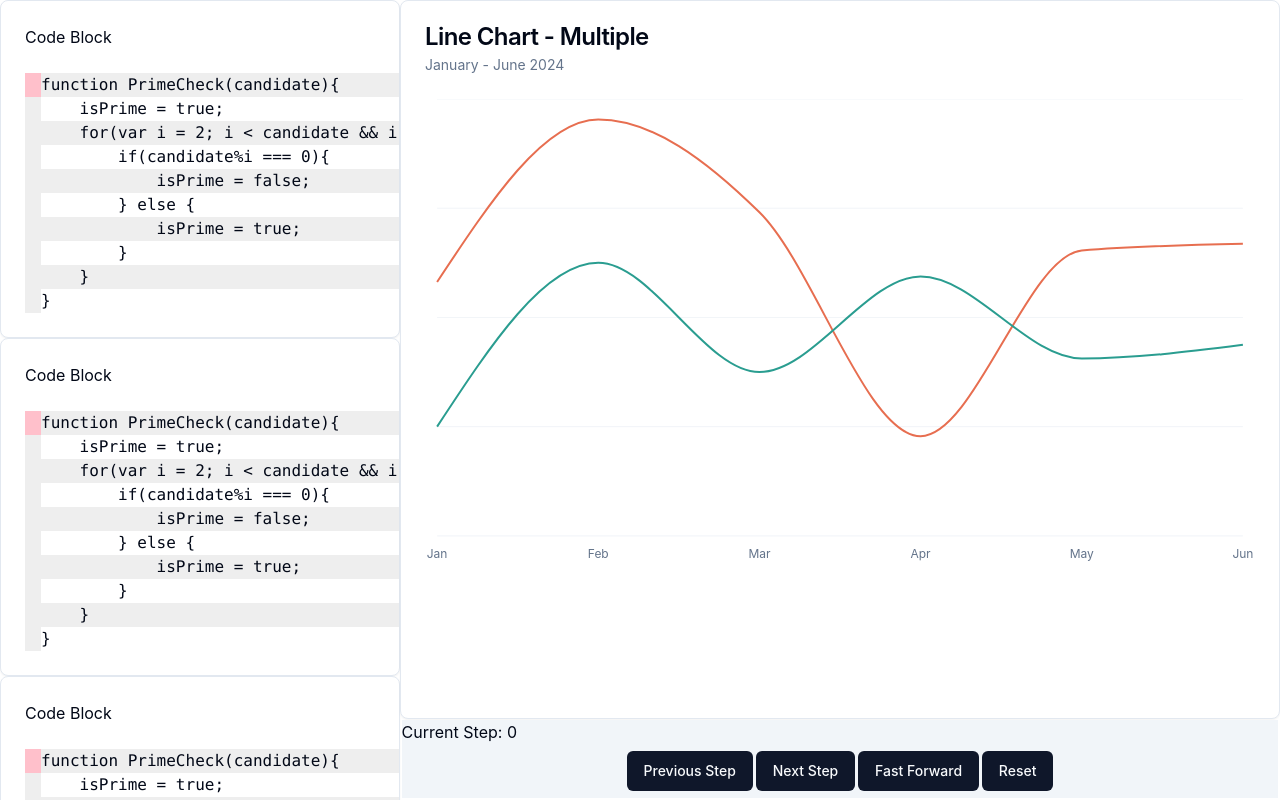
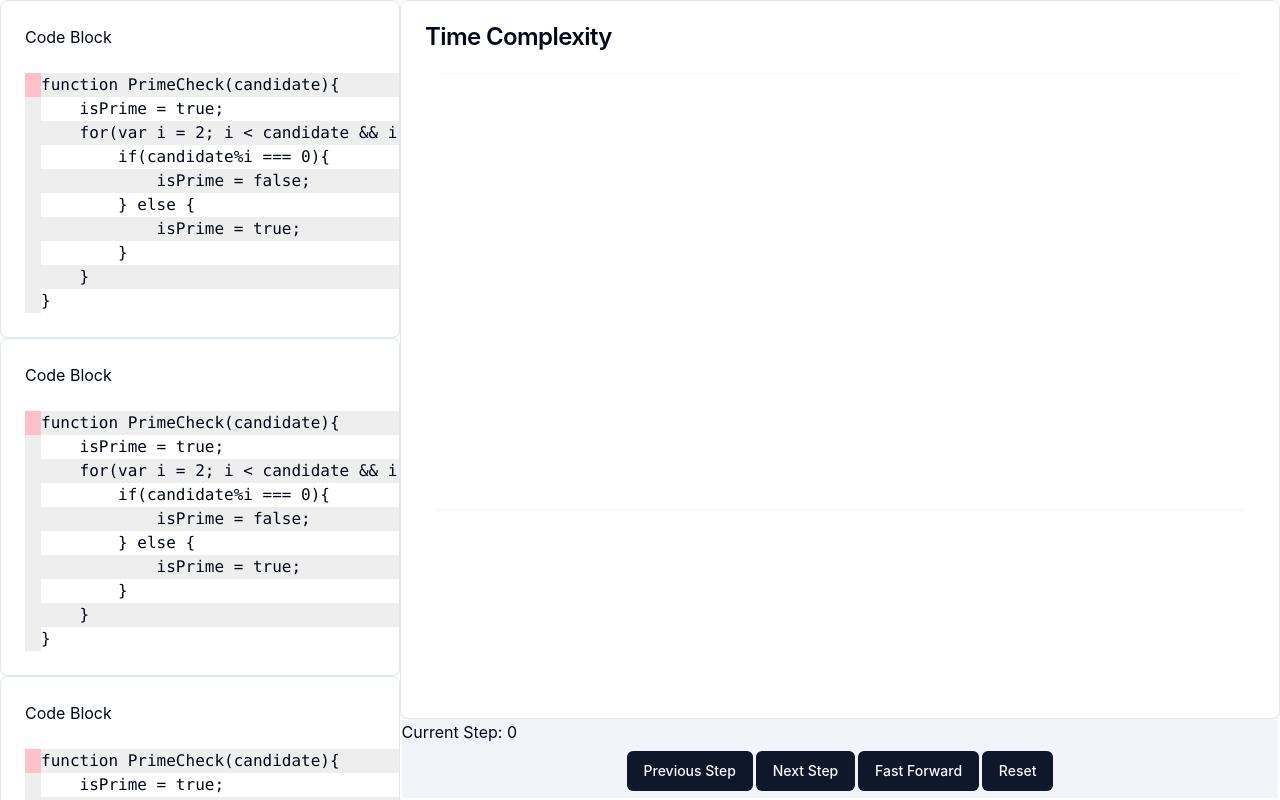
Before and after one commit to Unsynx/bigovisual, a React (Vite) app: page / in a window 1280 px wide. Shown: the top 800 px of the page. Built offline with nearby package versions, Linux system fonts and the light colour scheme.

Commit message:
Dynamic chart

```diff
--- a/src/App.tsx
+++ b/src/App.tsx
@@ -25,7 +25,7 @@ function App() {
         </div>
         <div className='side_right'>
           <div className='graph'>
-            <GraphBigO />
+            <GraphBigO n={count} />
           </div>
           <div className='control'>
             <p>Current Step: {count}</p>
--- a/src/Code.tsx
+++ b/src/Code.tsx
@@ -28,6 +28,7 @@ interface CodeData {
     tick: number;
 }
 
+// todo: add line number indicators and fix the styling.
 export function Code(props:CodeData) {
   return (
     <Card>
--- a/src/GraphBigO.tsx
+++ b/src/GraphBigO.tsx
@@ -17,35 +17,54 @@ import {
   ChartTooltip,
   ChartTooltipContent,
 } from "@/components/ui/chart"
-const chartData = [
-  { month: "January", desktop: 186, mobile: 80 },
-  { month: "February", desktop: 305, mobile: 200 },
-  { month: "March", desktop: 237, mobile: 120 },
-  { month: "April", desktop: 73, mobile: 190 },
-  { month: "May", desktop: 209, mobile: 130 },
-  { month: "June", desktop: 214, mobile: 140 },
-]
+import { Console } from "console"
+
+interface DataPoint {
+  n: number,
+  execution_time_a: number,
+  execution_time_b: number
+}
+
+var chartData: DataPoint[] = []
+
+function populateData(n: number) {
+  chartData = []
+  for (var i = 0; i < n; i++) {
+    chartData.push( {
+      n: i,
+      execution_time_a: i,
+      execution_time_b: i ** 2
+    })
+  }
+  console.log(chartData)
+}
 
 const chartConfig = {
   desktop: {
-    label: "Desktop",
+    label: "execution_time_a",
     color: "hsl(var(--chart-1))",
   },
   mobile: {
-    label: "Mobile",
+    label: "execution_time_b",
     color: "hsl(var(--chart-2))",
   },
 } satisfies ChartConfig
 
-export function GraphBigO() {
+interface Props {
+  n: number
+}
+
+export function GraphBigO(props:Props) {
+  populateData(props.n)
   return (
+
     <Card style={{ height: '100%' }}>
+
       <CardHeader>
-        <CardTitle>Line Chart - Multiple</CardTitle>
-        <CardDescription>January - June 2024</CardDescription>
+        <CardTitle>Time Complexity</CardTitle>
       </CardHeader>
       <CardContent>
-        <ChartContainer config={chartConfig}>
+        <ChartContainer config={chartConfig} style={{minHeight: 300}}>
           <LineChart
             accessibilityLayer
             data={chartData}
@@ -56,22 +75,22 @@ export function GraphBigO() {
           >
             <CartesianGrid vertical={false} />
             <XAxis
-              dataKey="month"
-              tickLine={false}
+              dataKey="number"
+              tickLine={true}
               axisLine={false}
               tickMargin={8}
               tickFormatter={(value) => value.slice(0, 3)}
             />
             <ChartTooltip cursor={false} content={<ChartTooltipContent />} />
             <Line
-              dataKey="desktop"
+              dataKey="execution_time_a"
               type="monotone"
               stroke="var(--color-desktop)"
               strokeWidth={2}
               dot={false}
             />
             <Line
-              dataKey="mobile"
+              dataKey="execution_time_b"
               type="monotone"
               stroke="var(--color-mobile)"
               strokeWidth={2}
```
